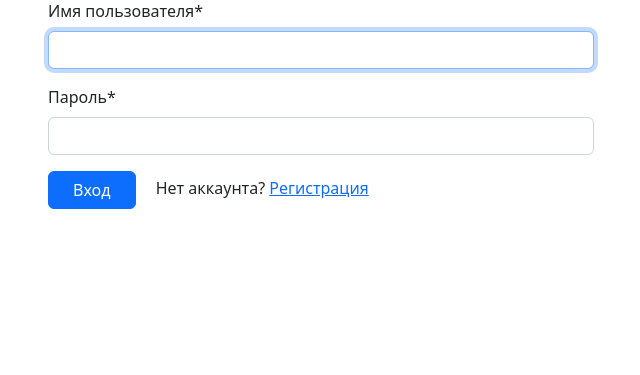
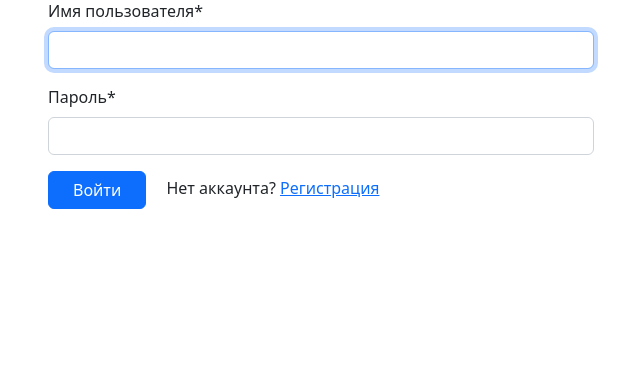
Before and after one commit to bolanebyla/ThesisDjangoSecurity, a Django app: page /users/login/ in a window 1280 px wide. Shown: the part 129-504 px from the top of the page, without its empty margins (34-674 px from the left). Run offline with Django 4.2, Linux system fonts and the light colour scheme; some libraries are stand-ins or nearby versions.

Commit message:
Изменить текст кнопки

```diff
--- a/src/users/templates/users/auth/login.html
+++ b/src/users/templates/users/auth/login.html
@@ -13,7 +13,7 @@
             <div class="col-md-6">
                 {{ form|crispy }}
                 <div>
-                    <button class="btn btn-primary ps-4 pe-4" type="submit">Вход</button>
+                    <button class="btn btn-primary ps-4 pe-4" type="submit">Войти</button>
                     <input type="hidden" name="next" value="{{ next }}"/>
                     <span class="ms-3">Нет аккаунта? <a href="{% url 'users:signup' %}">Регистрация</a></span>
                 </div>
```
